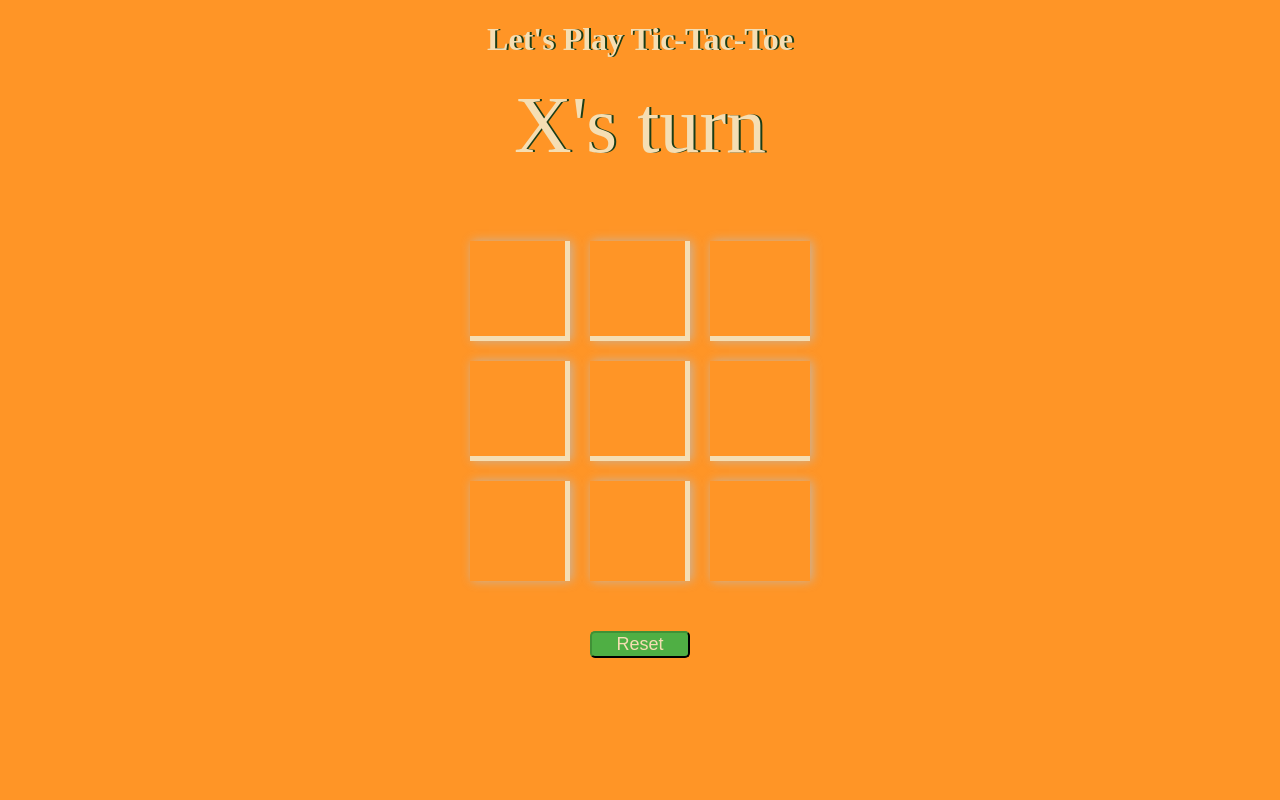
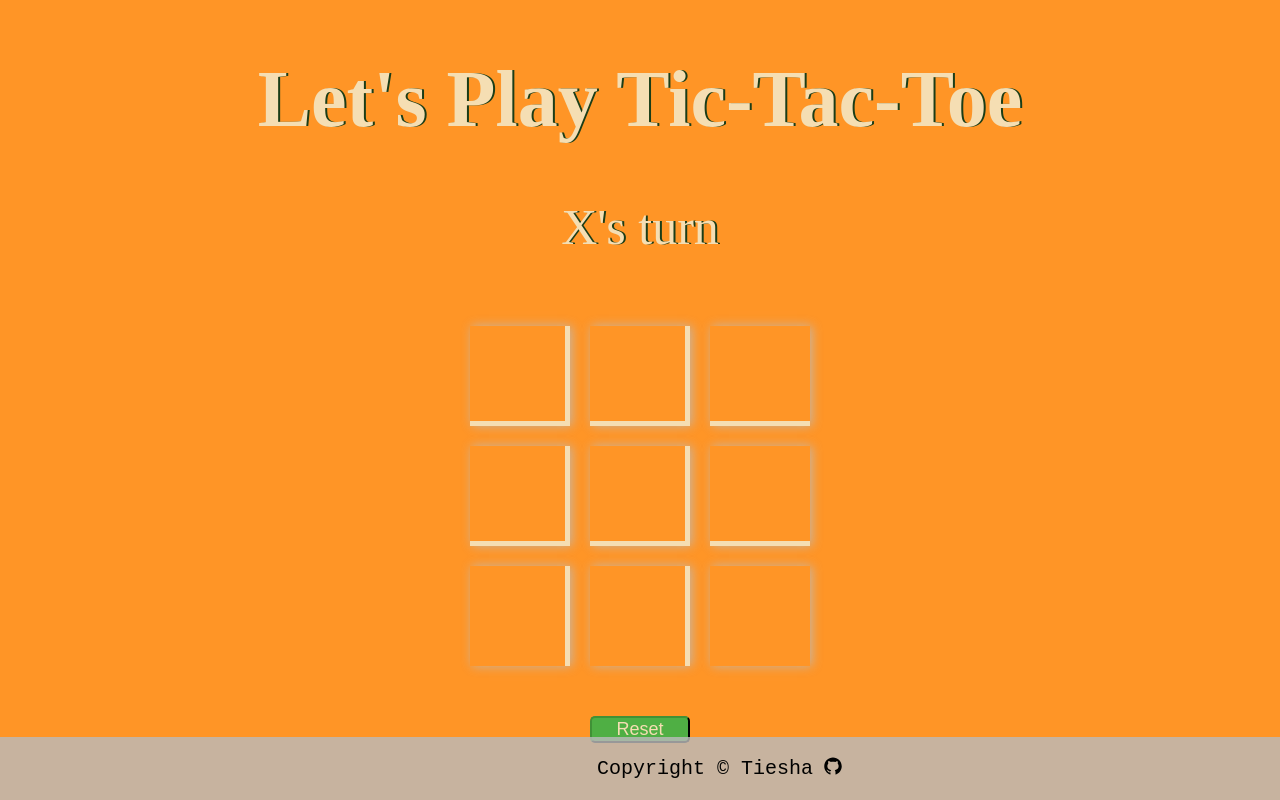
Before and after one commit to Tiesha93/tic-tac-toe, a plain HTML site: page index.html in a window 1280 px wide. Drawn offline with Linux system fonts and the light colour scheme; a web font is replaced by a local one.

Commit message:
Added a footer and some styles

```diff
--- a/index.html
+++ b/index.html
@@ -31,5 +31,9 @@
                 <button id="restartBtn">Reset</button>
             </div>
         </main>
+         <footer>
+            <p> Copyright © Tiesha</p>
+            <a href="https://github.com/Tiesha93"><svg stroke="currentColor" fill="currentColor" stroke-width="0" viewBox="0 0 1024 1024" height="1em" width="1em" xmlns="http://www.w3.org/2000/svg"><path d="M511.6 76.3C264.3 76.2 64 276.4 64 523.5 64 718.9 189.3 885 363.8 946c23.5 5.9 19.9-10.8 19.9-22.2v-77.5c-135.7 15.9-141.2-73.9-150.3-88.9C215 726 171.5 718 184.5 703c30.9-15.9 62.4 4 98.9 57.9 26.4 39.1 77.9 32.5 104 26 5.7-23.5 17.9-44.5 34.7-60.8-140.6-25.2-199.2-111-199.2-213 0-49.5 16.3-95 48.3-131.7-20.4-60.5 1.9-112.3 4.9-120 58.1-5.2 118.5 41.6 123.2 45.3 33-8.9 70.7-13.6 112.9-13.6 42.4 0 80.2 4.9 113.5 13.9 11.3-8.6 67.3-48.8 121.3-43.9 2.9 7.7 24.7 58.3 5.5 118 32.4 36.8 48.9 82.7 48.9 132.3 0 102.2-59 188.1-200 212.9a127.5 127.5 0 0 1 38.1 91v112.5c.8 9 0 17.9 15 17.9 177.1-59.7 304.6-227 304.6-424.1 0-247.2-200.4-447.3-447.5-447.3z"></path></svg></a>
+        </footer>
     </body>
 </html>
--- a/style.css
+++ b/style.css
@@ -9,7 +9,7 @@ background-color: #ff9526;
 h1.heading{
     display: grid;
     justify-content: center;
-    font-size: xx-large;
+    font-size: 80px;
     color: wheat;
     text-shadow: 2px 0px #1b3d17;
 }
@@ -27,7 +27,7 @@ h1.heading{
 .statusText{
     margin: auto;
     color: wheat;
-    font-size: 80px;
+    font-size: 50px;
     text-shadow: 2px 0px #1b3d17;
 }
 
@@ -82,3 +82,30 @@ button#rstbtn:hover{
     text-align: center;
     padding-top: 20px;
 }
+
+
+/*footer*/
+footer{
+    position: fixed;
+    left: 0;
+    bottom: 0;
+    display: flex;
+    justify-content: center;
+    align-items: center;
+    width: 1440px;
+    gap: 10px;
+    font-family: 'Courier New', Courier, monospace;
+    font-size: 20px;
+    background-color: #bbbbbbd0;
+}
+
+
+svg{
+    font-size: 20px;
+    color: black;
+}
+
+
+svg:hover{
+    color: #ff9526;
+}
```
